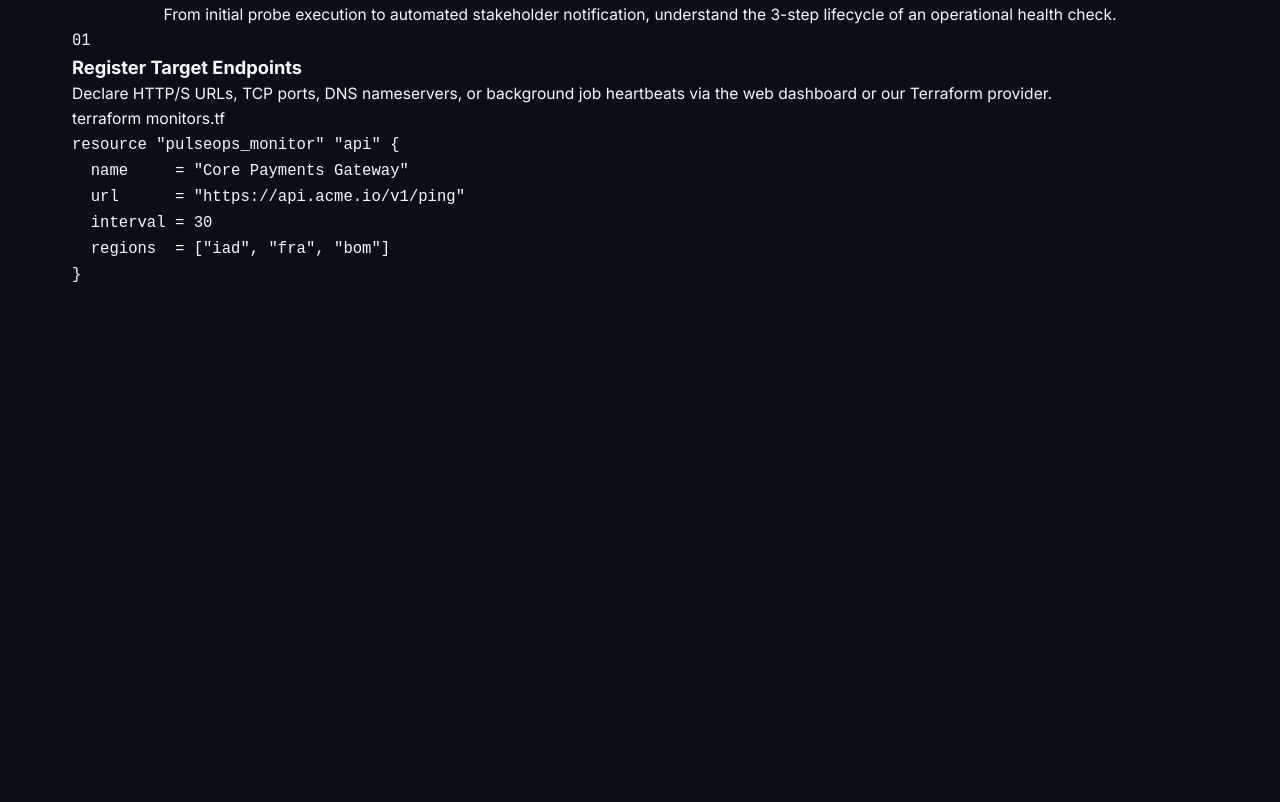
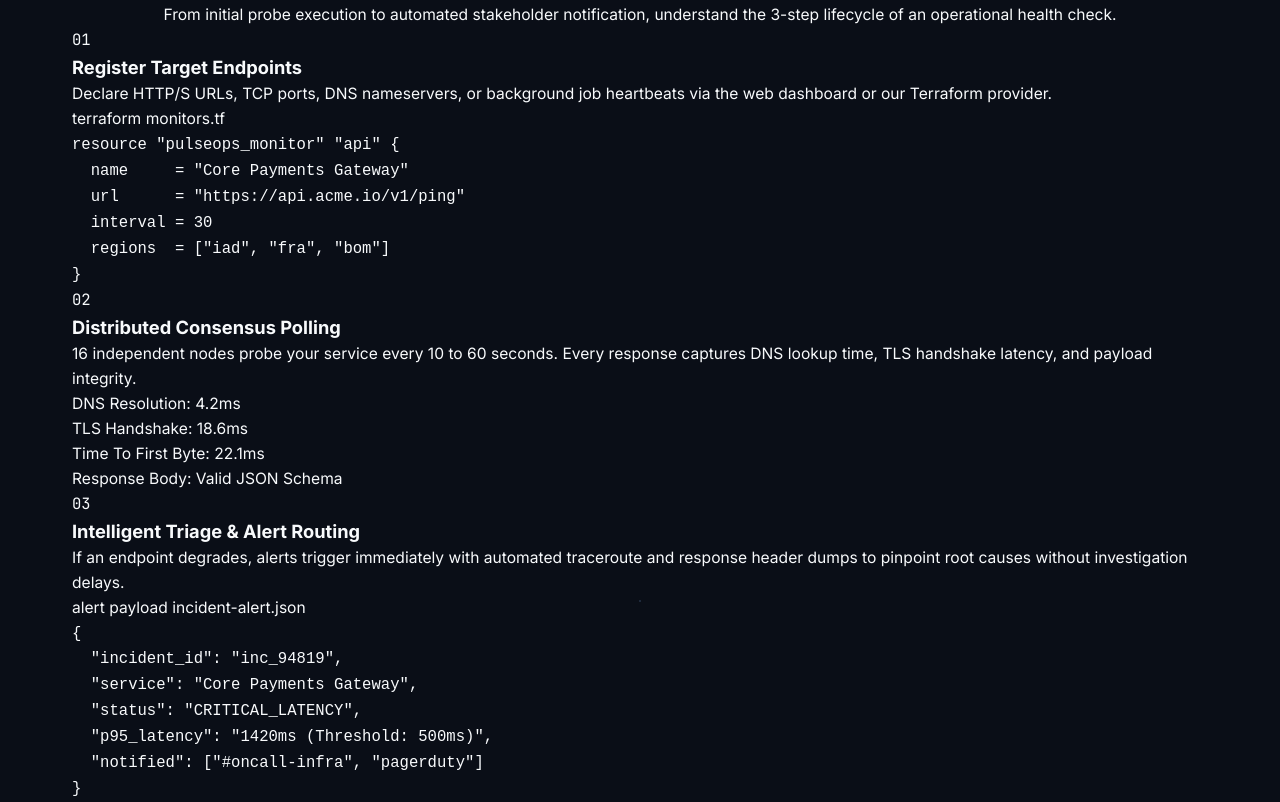
Before and after one commit to Jayant-Jangid/pulseops, a plain HTML site: page index.html in a window 1280 px wide. Shown: the part 2199-3001 px from the top of the page. Before the commit the page ends 2487 px from the top, so only its background shows below. Drawn offline with Linux system fonts and the light colour scheme.

Commit message:
feat: construct three-step workflow architecture section

```diff
--- a/index.html
+++ b/index.html
@@ -451,9 +451,59 @@
             </div>
           </div>
 
-                  </div>
+          <!-- Step 2 -->
+          <div class="workflow-step-card">
+            <div class="step-badge font-mono">02</div>
+            <h3 class="step-title">Distributed Consensus Polling</h3>
+            <p class="step-text">
+              16 independent nodes probe your service every 10 to 60 seconds. Every response captures DNS lookup time, TLS handshake latency, and payload integrity.
+            </p>
+            <div class="workflow-visual-list">
+              <div class="wv-item">
+                <span class="wv-dot active"></span>
+                <span>DNS Resolution: 4.2ms</span>
+              </div>
+              <div class="wv-item">
+                <span class="wv-dot active"></span>
+                <span>TLS Handshake: 18.6ms</span>
+              </div>
+              <div class="wv-item">
+                <span class="wv-dot active"></span>
+                <span>Time To First Byte: 22.1ms</span>
+              </div>
+              <div class="wv-item">
+                <span class="wv-dot active"></span>
+                <span>Response Body: Valid JSON Schema</span>
+              </div>
+            </div>
+          </div>
+
+          <!-- Step 3 -->
+          <div class="workflow-step-card">
+            <div class="step-badge font-mono">03</div>
+            <h3 class="step-title">Intelligent Triage &amp; Alert Routing</h3>
+            <p class="step-text">
+              If an endpoint degrades, alerts trigger immediately with automated traceroute and response header dumps to pinpoint root causes without investigation delays.
+            </p>
+            <div class="code-snippet-box">
+              <div class="code-header">
+                <span class="code-lang">alert payload</span>
+                <span class="code-file">incident-alert.json</span>
+              </div>
+              <pre class="code-content font-mono"><code>{
+  "incident_id": "inc_94819",
+  "service": "Core Payments Gateway",
+  "status": "CRITICAL_LATENCY",
+  "p95_latency": "1420ms (Threshold: 500ms)",
+  "notified": ["#oncall-infra", "pagerduty"]
+}</code></pre>
+            </div>
+          </div>
+        </div>
       </div>
     </section>
-  </main>
+
+    <!-- Pricing Section -->
+      </main>
 </body>
 </html>
```
